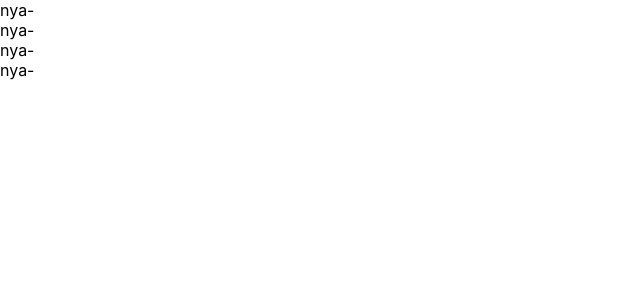
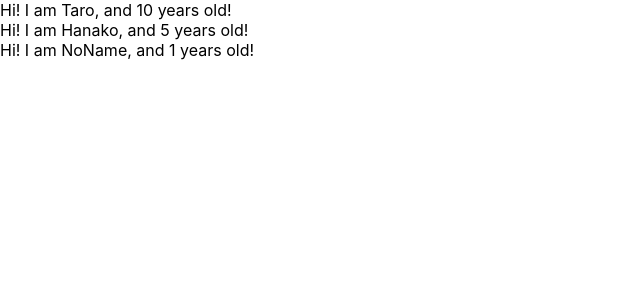
Before and after one commit to macotok/udemy-react-redux-crud-application, a React (Create React App) app: page / in a window 1280 px wide. Shown: the top 300 px of the page, without its empty margins (0-640 px from the left). Built offline with nearby package versions, Linux system fonts and the light colour scheme.

Commit message:
componentのpropsについて学習

```diff
--- a/src/App.js
+++ b/src/App.js
@@ -1,29 +1,36 @@
 import React from 'react';
 
-// class App extends Component {
-//   render() {
-//     return (
-//       <React.Fragment>
-//         <label htmlFor="bar">bar</label>
-//         <input type="text" onChange={() => { console.log("I am Changed!")}} />
-//       </React.Fragment>
-//     )
-//   }
-// }
-
 const App = () => {
+  const profiles = [
+    {
+      name: 'Taro',
+      age: 10,
+    },
+    {
+      name: 'Hanako',
+      age: 5,
+    },
+    {
+      name: 'NoName',
+    },
+  ]
   return (
     <div>
-      <Cat />
-      <Cat />
-      <Cat />
-      <Cat />
+      {
+        profiles.map((profile, index) => {
+          return <User name={profile.name} age={profile.age} key={index} />
+        })
+      }
     </div>
   )
 }
 
-const Cat = () => {
-  return <div>nya-</div>
+const User = (props) => {
+  return <div>Hi! I am {props.name}, and {props.age} years old!</div>
+}
+
+User.defaultProps = {
+  age: 1,
 }
 
 export default App;
```
